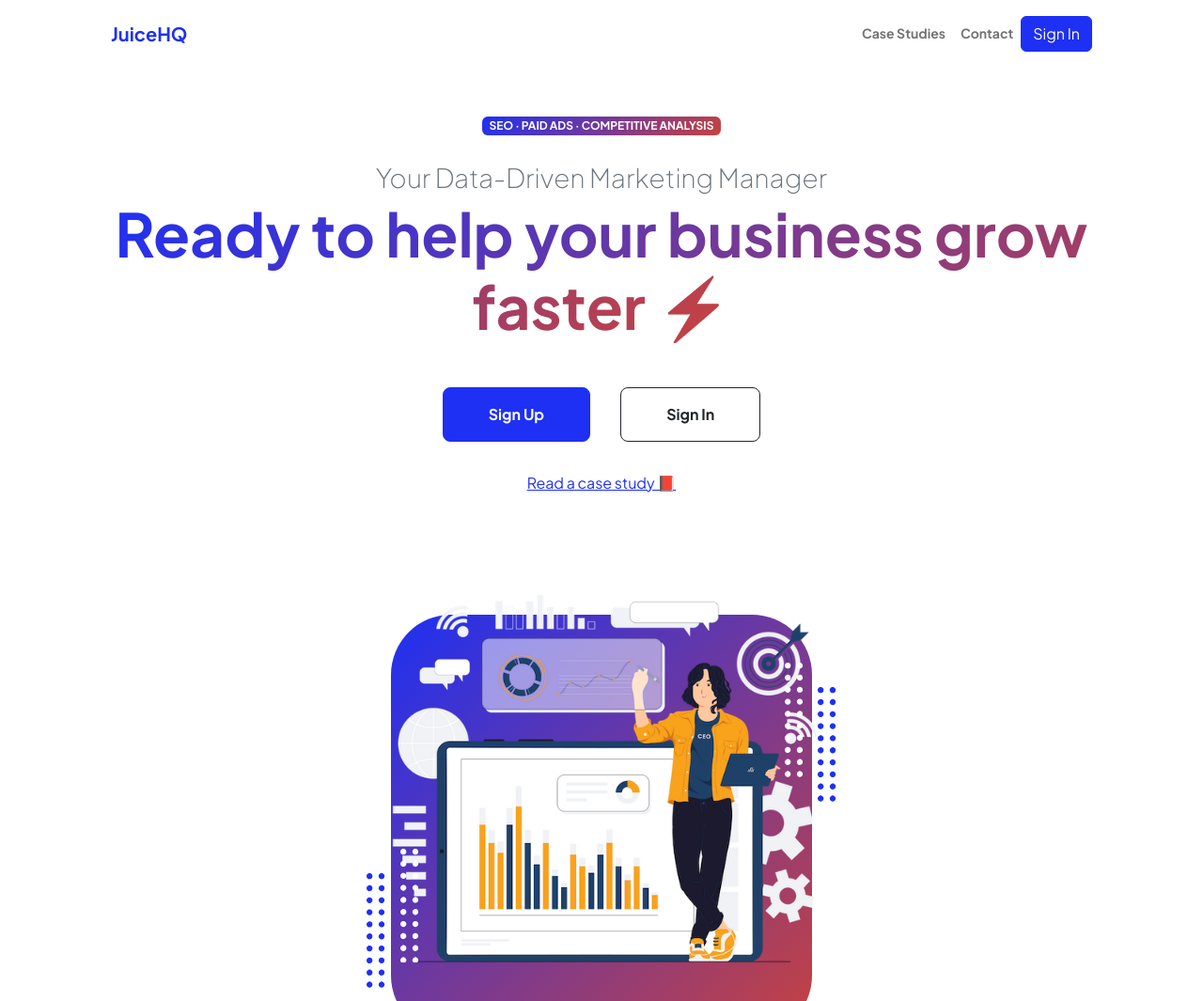
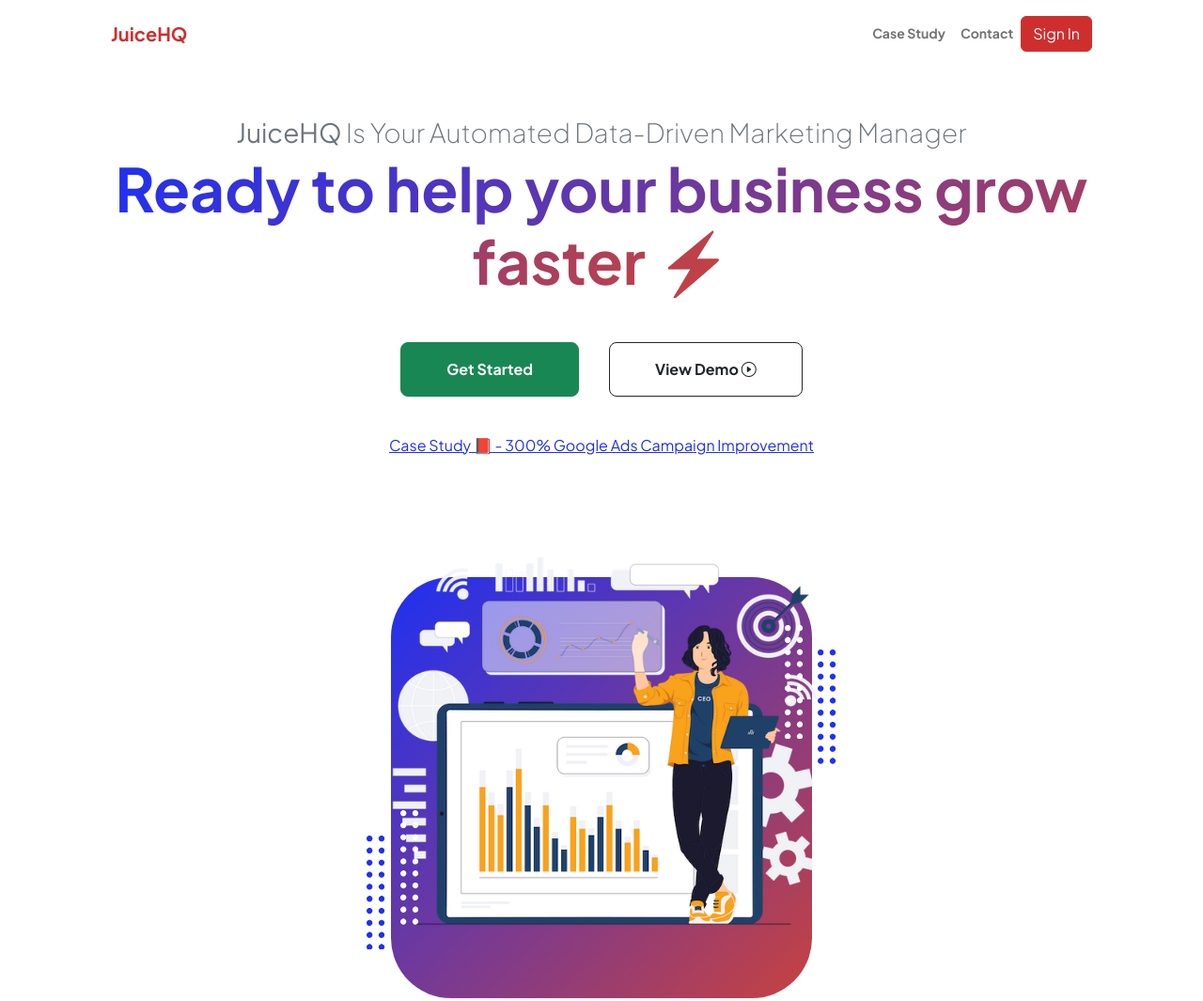
Before and after one commit to ayezee33/juicehq-sales-site, a plain HTML site: page index.html in a window 1280 px wide. Shown: the top 1065 px of the page at 94% size. Drawn offline with nearby package versions, Linux system fonts and the light colour scheme; a script that the page names is missing.

Commit message:
style changes

```diff
--- a/index.html
+++ b/index.html
@@ -26,7 +26,7 @@
                     <button class="navbar-toggler" type="button" data-bs-toggle="collapse" data-bs-target="#navbarSupportedContent" aria-controls="navbarSupportedContent" aria-expanded="false" aria-label="Toggle navigation"><span class="navbar-toggler-icon"></span></button>
                     <div class="collapse navbar-collapse" id="navbarSupportedContent">
                         <ul class="navbar-nav ms-auto mb-2 mb-lg-0 small fw-bolder">
-                            <li class="nav-item"><a class="nav-link" href="casestudy.html">Case Studies</a></li>
+                            <li class="nav-item"><a class="nav-link" href="casestudy.html">Case Study</a></li>
                             <li class="nav-item"><a class="nav-link" href="contact.html">Contact</a></li>
                             <li class="nav-item"><a class="btn btn-primary" href="https://app.juicehq.io/">Sign In</a></li>
                         </ul>
@@ -40,14 +40,13 @@
                         <div class="col-xxl-5">
                             <!-- Header text content-->
                             <div class="text-center text-xxl-start">
-                                <div class="badge bg-gradient-primary-to-secondary text-white mb-4"><div class="text-uppercase">SEO &middot; Paid Ads &middot; Competitive Analysis</div></div>
-                                <div class="fs-3 fw-light text-muted">Your Data-Driven Marketing Manager</div>
+                                <div class="fs-3 fw-light text-muted"><b>JuiceHQ</b> Is Your Automated Data-Driven Marketing Manager</div>
                                 <h1 class="display-3 fw-bolder mb-5"><span class="text-gradient d-inline">Ready to help your business grow faster ⚡️</span></h1>
                                 <div class="d-grid gap-3 d-sm-flex justify-content-sm-center justify-content-xxl-start mb-3">
-                                    <a class="btn btn-primary btn-lg px-5 py-3 me-sm-3 fs-6 fw-bolder" href="https://buy.stripe.com/dR65nF0DY7iU8a4288">Sign Up</a>
-                                    <a class="btn btn-outline-dark btn-lg px-5 py-3 fs-6 fw-bolder" href="https://app.juicehq.io/">Sign In</a>
+                                    <a class="btn btn-success btn-lg px-5 py-3 me-sm-3 fs-6 fw-bolder" href="https://buy.stripe.com/dR65nF0DY7iU8a4288">Get Started</a>
+                                    <a class="btn btn-outline-dark btn-lg px-5 py-3 fs-6 fw-bolder" href="#demo">View Demo <i class="bi bi-play-circle"></i></a>
                                 </div>
-                                <p class="pt-3"><a href="casestudy.html">Read a case study 📕</a></p>
+                                <p class="pt-4"><a href="casestudy.html">Case Study 📕 - 300% Google Ads Campaign Improvement</a></p>
                             </div>
 
                         </div>
@@ -177,7 +176,7 @@
                 </div>
             </header>
 
-            <section class="py-5 bg-light">
+            <section id="demo" class="py-5 bg-light">
                 <div class="container px-5 py-5 mb-5">
                     <div class="text-center mb-5">
                         <p class="fs-3 fw-light text-muted">No Sign Up On-Demand Demo</p>
```
Also changed, not shown: casestudy.html (+1 -1 lines), contact.html (+1 -1 lines), onboard.html (+1 -1 lines), css/styles.css.
